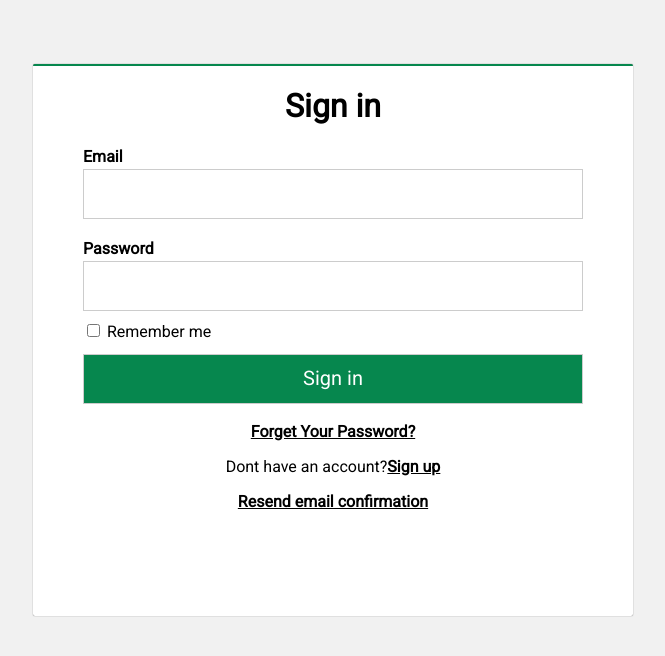
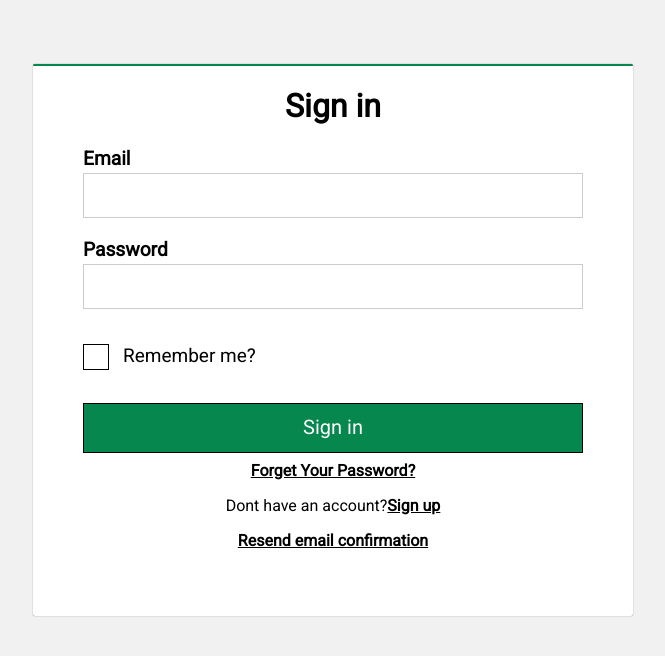
Before and after one commit to abdulfakhri/dfpractice, a React (Create React App) app: page / in a window 1280 px wide. Shown: the top 656 px of the page, without its empty margins (315-980 px from the left). Built offline with nearby package versions, Linux system fonts and the light colour scheme.

Commit message:
added a custom checkbox for Remember Me option

```diff
--- a/src/App.js
+++ b/src/App.js
@@ -72,12 +72,12 @@ const Validation = () => (
             </div>
 
             <div className="checkbox">
-              <label className="label_checkbox">
+              <label class="rememberMe_checkbox">Remember me?
                 <input type="checkbox" value={values.rememberMe} onChange={handleChange}
-                  onBlur={handleBlur} name="rememberMe" id="rememberMe" /> Remember me
+                  onBlur={handleBlur} name="rememberMe" id="rememberMe" />
+                <span class="checkmark"></span>
               </label>
             </div>
-
             <div className="sign_button">
               <button type="submit" disabled={isSubmitting}>
                 Sign in
--- a/src/App.scss
+++ b/src/App.scss
@@ -1,10 +1,13 @@
 //importing sass variables from variables
 @import "_variables";
-
 //using simply the Google font, via this API in this case we need the Roboto
 @import url(https://fonts.googleapis.com/css?family=Roboto);
 
-//body styling
+//Setting the font family for all the components in our page
+* {
+  font-family: $font_family;
+}
+//Body styling
 body,
 html {
   $background: #f1f1f1;
@@ -13,24 +16,24 @@ html {
   font-size: $font-size;
 }
 
-//setting the font family for all the components in our page
-* {
-  font-family: $font_family;
-}
-
-//title heading styling
+//Title heading styling
 h1 {
   text-align: $text-align;
   font-family: $font_family;
 }
-
-//sign in form styling
+//Sign in form
+form{
+  $width: 600px;
+  width: $width;
+}
+//Sign in form styling
 .login{
   $width: 600px;
   width: $width;
   $height: 550px;
   height: $height;
-  margin:auto;
+  $margin: auto;
+  margin: $margin;
   margin-top: $margin-top;
   border-top: $border-top;
   $background: #fff;
@@ -40,62 +43,64 @@ h1 {
   border-radius: $border-radius;
 }
 
-//sign in form, email field styling
+//Sign in form, email field styling
 .email{
-  margin-bottom: 20px;
+  $margin-bottom: 20px;
+  margin-bottom: $margin-bottom;
 }
-//sign in form, password field styling
+//Sign in form, password field styling
 .password{
-  margin-bottom: 10px;
+  $margin-bottom: 10px;
+  margin-bottom: $margin-bottom;
 }
 
-//sign in form, checkbox field styling
+//Sign in form, checkbox field styling
 .checkbox{
-  margin-bottom: 10px;
+  $padding-top: 25px;
+  padding-top: $padding-top;
+  $padding-bottom: 25px;
+  padding-bottom: $padding_bottom;
+  $display: inline-block;
+  display: $display;
+
 }
-//sign in form, sign in button styling
+//Sign in form, sign in button styling
 .sign_button{
-   margin-bottom: 10px;
+   $margin-bottom: 10px;
+   margin-top:$margin-top;
 }
-
-//sign in form inputs styling
+//Sign in form inputs styling
 input[type="text"],
 input[type="password"] {
   $width: 500px;
   width: $width;
-  $height: 50px;
+  $padding_left: 8px;
+  padding-left: $padding_left;
+  $padding-top: 10px;
+  padding-top: $padding_top;
+  $height: 45px;
   height: $height;
+  $font-size: 25px;
+  font-size: $font-size;
   display: $display;
   $padding_bottom:10px;
   padding-bottom: $padding_bottom;
+  $border: 1px solid #ccc;
   border: $border;
-  box-sizing: border-box;
-  margin:auto;
+  $box-sizing: border-box;
+  box-sizing: $box-sizing;
+  margin:$margin;
 }
 
-//sign in form remember me checkbox input styling
-input[type="checkbox"] {
-  padding-left: $padding_left;
-  padding-right: $padding_right;
-  border:1px solid #ccc;
-  $display: inline-block;
-  display: $display;
-}
 
-//sign in form email feild input label styling
+//Sign in form email feild input label styling
 label {
   $display: block;
   display: $display;
-  font-weight: bolder;
-  padding-left: $padding_left;
-  padding-right: $padding_right;
-  padding-bottom: $padding_bottom;
+  $font-size: larger;
+  font-size: $font-size;
+  $font-weight: bolder;
   font-weight: $font-weight;
-
-}
-//sign in form checkbox label styling
-.label_checkbox {
-  $font-weight: normal;
   padding-left: $padding_left;
   padding-right: $padding_right;
   padding-bottom: $padding_bottom;
@@ -103,7 +108,19 @@ label {
 
 }
 
-//sign in form button styling
+//Sign in form checkbox label styling
+.label_checkbox {
+  $font-weight: normal;
+  $font-size: larger;
+  font-size: $font-size;
+  font-weight: $font-weight;
+  padding-left: $padding_left;
+  padding-right: $padding_right;
+  padding-bottom: $padding_bottom;
+  font-weight: $font-weight;
+
+}
+//Sign in form button styling
 button {
   $width: 500px;
   width: $width;
@@ -124,7 +141,7 @@ button {
   box-sizing: border-box;
   margin:auto;
 }
-//sign in button hover behavior styling
+//Sign in button hover behavior styling
 button:hover {
   cursor: $cursor;
   $background: #06874e;
@@ -133,31 +150,30 @@ button:hover {
   color: $textColor;
 }
 
-//sign in form links  anchor tag styling
+//Sign in form links  anchor tag styling
 a {
-
   $font-weight: bold;
   font-weight: $font-weight;
   color: $textColor;
 }
 
-//sign in form links to signup,remeberme and resend email text styling
+//Sign in form links to signup,remeberme and resend email text styling
 span {
   $display: block;
   display: $display;
   align-items: $align-items;
   text-align: $text-align;
-  padding: 0.5em;
+  $padding: 0.5em;
+  padding: $padding;
 
 }
-
-//sign in form validation messages styling
+//Sign in form validation messages styling
 input.error {
   $border-color: rgb(236, 6, 6);
   border-color: $border-color;
 
 }
-//sign in form validation messages styling
+//Sign in form validation messages styling
 .input-feedback {
   $textColor: rgb(235, 54, 54);
   color: $textColor;
@@ -166,31 +182,151 @@ input.error {
   padding-left: $padding_left;
 }
 
-/*to make the page responsive for devices with different screen size */
+/* Remember me checkbox */
+.rememberMe_checkbox{
+  display: $display;
+  position: $position;
+  $padding_left: 90px;
+  padding-left: $padding_left;
+  cursor: $cursor;
+  $font-size: 19px;
+  font-size: $font-size;
+  $font-weight: normal;
+  font-weight: $font-weight;
+  -webkit-user-select: none;
+  -moz-user-select: none;
+  -ms-user-select: none;
+   user-select: none;
+
+}
+
+/* Hide the browser's default checkbox */
+.rememberMe_checkbox input[type="checkbox"] {
+  position: $position;
+  opacity: $opacity;
+  cursor: $cursor;
+  height: $height;
+  width: $width;
+}
+
+/* Create a custom checkbox */
+.checkmark {
+  position: $position;
+  $top: 0;
+  top: $top;
+  left:$left;
+  $height: 5px;
+  height: $height;
+  $width: 5px;
+  width: $width;
+  background-color: $background-color;
+  border: $border;
+  display: $display;
+}
+
+/* On mouse-over, add a grey background color */
+.rememberMe_checkbox:hover input ~ .checkmark {
+  background-color: $background-color;
+}
+
+/* When the checkbox is checked, add a blue background */
+.rememberMe_checkbox input:checked ~ .checkmark {
+  background-color: $background-color;
+}
+
+/* Create the checkmark/indicator (hidden when not checked) */
+.checkmark:after {
+  content: $content;
+  position: $position;
+  $display: none;
+  display: $display;
+}
+
+/* Show the checkmark when checked */
+.rememberMe_checkbox input:checked ~ .checkmark:after {
+  display: $display;
+}
+
+/* Style the checkmark/indicator */
+.rememberMe_checkbox .checkmark:after {
+  $left: 7px;
+  left: $left;
+  $top: 5px;
+  top: $top;
+  $width: 4px;
+  width: $width;
+  $height: 10px;
+  height: $height;
+  $border:1px solid #000;
+  border: $border;
+  $border-width: 0 3px 3px 0;
+  border-width: $border-width;
+  -webkit-transform: $webkit-transform;
+  -ms-transform: $ms-transform;
+  transform: $transform;
+}
+/*To make the page responsive for devices with different screen size */
 @media screen and (max-width: 640px) and (min-width: 360px),
   (max-width: 1024px) and (min-width: 700px) {
-
+  //Body styling
   body,
   html {
   $background: #f1f1f1;
   background: $background;
+  font-size: $font-size;
   width: $width;
-  font-size: $font-size;
+  height: $height;
+
 }
 
-//title heading styling for phone and tablet screen size devices
+//Title heading styling
 h1 {
   text-align: $text-align;
   font-family: $font_family;
 }
+//Sign in form email feild input label styling
+label {
+  $display: block;
+  display: $display;
+  $font-size: larger;
+  font-size: $font-size;
+  $font-weight: bolder;
+  $padding_left:0px;
+  $font-weight: bolder;
+  font-weight: $font-weight;
+  padding-left: $padding_left;
+  padding-right: $padding_right;
+  padding-bottom: $padding_bottom;
+  font-weight: $font-weight;
+  overflow: $overflow;
+}
+//Sign in form checkbox label styling
+.label_checkbox {
+  $font-size: larger;
+  font-size: $font-size;
+  $font-weight: normal;
+  font-weight: $font-weight;
+  $padding_left:0px;
+  padding-left: $padding_left;
+  padding-right: $padding_right;
+  padding-bottom: $padding_bottom;
+  font-weight: $font-weight;
 
-//login div styling for phone and tablet screen size devices
+}
+//Sign in form styling
+
 .login{
-  $width: 100%;
+  overflow: hidden;
+  $width: 90%;
   width: $width;
-  $height: 550px;
+  $height: 100%;
   height: $height;
-  margin:auto;
+  $margin: auto;
+  margin: $margin;
+  $padding_left: 5%;
+  $padding_right:5%;
+  padding-left:$padding_left;
+  padding-right: $padding_right;
   border-top: $border-top;
   $background: #fff;
   background-color: $background;
@@ -198,21 +334,24 @@ h1 {
   color: $textColor;
   border-radius: $border-radius;
 }
-//input sign in form styling for phone and tablet screen size devices
+
+
+//Sign in form
+form{
+  $width: 100%;
+  width: $width;
+  $margin: auto;
+  margin: $margin;
+}
+//Sign in form inputs styling
 input[type="text"],
 input[type="password"] {
   $width: 100%;
   width: $width;
-  $height: 50px;
-  height: $height;
-  display: $display;
-  $padding_bottom:10px;
-  padding-bottom: $padding_bottom;
-  border: $border;
-  box-sizing: border-box;
-  margin:auto;
+  $margin: auto;
+  margin: $margin;
 }
-//button sign in form styling for phone and tablet screen size devices
+//Sign in form button styling
 button {
   $width: 100%;
   width: $width;
@@ -227,50 +366,106 @@ button {
   background-color: $background;
   $textColor: white;
   color: $textColor;
-  border: $border;
   $display: block;
   display: $display;
   box-sizing: border-box;
-  margin:auto;
+  $margin: auto;
+  margin: $margin;
 }
-// labels in sign in form styling for phone and tablet screen size devices
-label {
-  $display: block;
-  display: $display;
-  font-weight: bolder;
-  $padding_left:0px;
-  padding-left: $padding_left;
-  padding-right: $padding_right;
-  padding-bottom: $padding_bottom;
-  font-weight: $font-weight;
 
-}
-//labels in sign in form styling for phone and tablet screen size devices
-.label_checkbox {
-  $font-weight: normal;
-  $padding_left:0px;
-  padding-left: $padding_left;
-  padding-right: $padding_right;
-  padding-bottom: $padding_bottom;
-  font-weight: $font-weight;
-
-  }
-
-//sign in form validation messages styling for phone and tablet screen size devices
-input.error {
-  $border-color: rgb(236, 6, 6);
-  border-color: $border-color;
-
-}
-//sign in form validation messages styling for phone and tablet screen size devices
+//Sign in form validation messages styling
 .input-feedback {
   $textColor: rgb(235, 54, 54);
   color: $textColor;
   $font-size: 14px;
   font-size: $font-size;
+  $padding_left:1px;
   padding-left: $padding_left;
 }
 
-
+/* Remember me checkbox */
+.rememberMe_checkbox {
+display: $display;
+position: $position;
+$padding_left: 40px;
+padding-left: $padding_left;
+cursor: $cursor;
+$font-size: 19px;
+font-size: $font-size;
+$font-weight: normal;
+font-weight: $font-weight;
+-webkit-user-select: none;
+-moz-user-select: none;
+-ms-user-select: none;
+user-select: none;
 
 }
+
+/* Hide the browser's default checkbox */
+.rememberMe_checkbox input[type="checkbox"] {
+ position: $position;
+  opacity: $opacity;
+  cursor: $cursor;
+  height: $height;
+  width: $width;
+}
+
+/* create a custom checkbox */
+.checkmark {
+  position: $position;
+  $top: 0;
+  top: $top;
+  $left: 7px;
+  left:$left;
+  $height: 5px;
+  height: $height;
+  $width: 5px;
+  width: $width;
+  background-color: $background-color;
+  border: $border;
+  display: $display;
+}
+
+/* On mouse-over, add a grey background color */
+.rememberMe_checkbox:hover input ~ .checkmark {
+  background-color: $background-color;
+}
+
+/* When the checkbox is checked, add a blue background */
+.rememberMe_checkbox input:checked ~ .checkmark {
+  background-color: $background-color;
+}
+
+/* Create the checkmark/indicator (hidden when not checked) */
+.checkmark:after {
+  content: $content;
+  position: $position;
+  $display: none;
+  display: $display;
+}
+
+/* Show the checkmark when checked */
+.rememberMe_checkbox input:checked ~ .checkmark:after {
+  display: $display;
+}
+
+/* Style the checkmark/indicator */
+.rememberMe_checkbox .checkmark:after {
+  $left: 7px;
+  left: $left;
+  $top: 5px;
+  top: $top;
+  $width: 4px;
+  width: $width;
+  $height: 10px;
+  height: $height;
+  $border:1px solid #000;
+  border: $border;
+  $border-width: 0 3px 3px 0;
+  border-width: $border-width;
+  -webkit-transform: $webkit-transform;
+  -ms-transform: $ms-transform;
+  transform: $transform;
+}
+
+}
```
Also changed, not shown: src/_variables.scss (+20 -2 lines).
